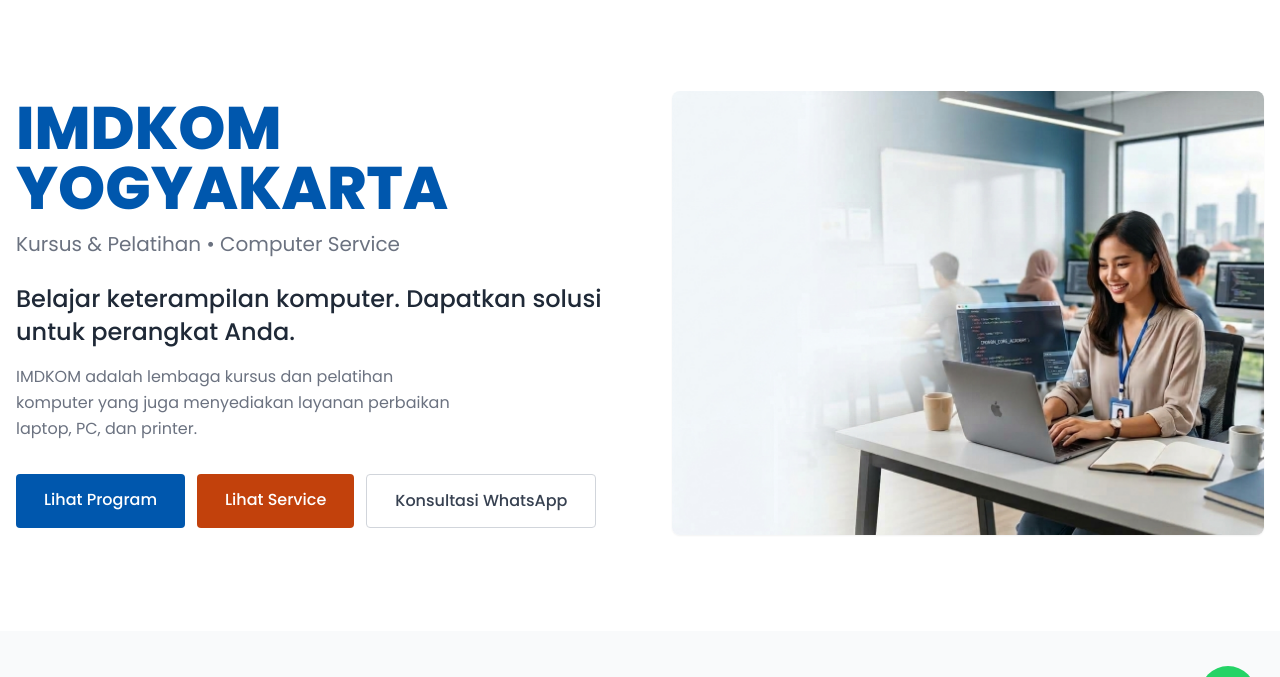
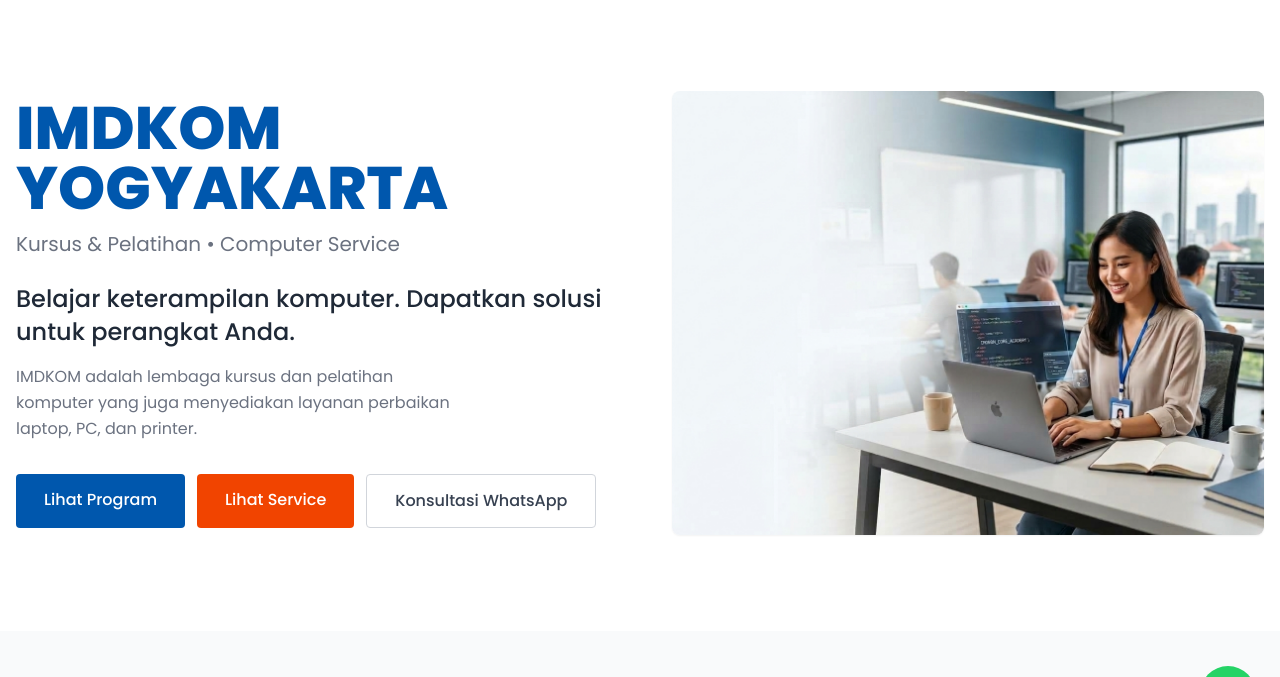
Before and after one commit to lunarsummer/imdkom-website, a plain HTML site: page index.html in a window 1280 px wide. Shown: the part 54-731 px from the top of the page. Drawn offline with nearby package versions, Linux system fonts and the light colour scheme; no server answers.

Commit message:
update css style

```diff
--- a/assets/css/theme.css
+++ b/assets/css/theme.css
@@ -16,7 +16,7 @@
        ============================================ */
     --color-brand: #0057ad;          /* Warna utama (tombol, heading) */
     --color-brand-light: #ff8800;    /* Warna hover (lebih terang) */
-    --color-brand-dark: #c2410c;     /* Warna aksen (orange tua) */
+    --color-brand-dark: #f14400;     /* Warna aksen (orange tua) */
 
     /* ============================================
        WARNA TEXT
```
